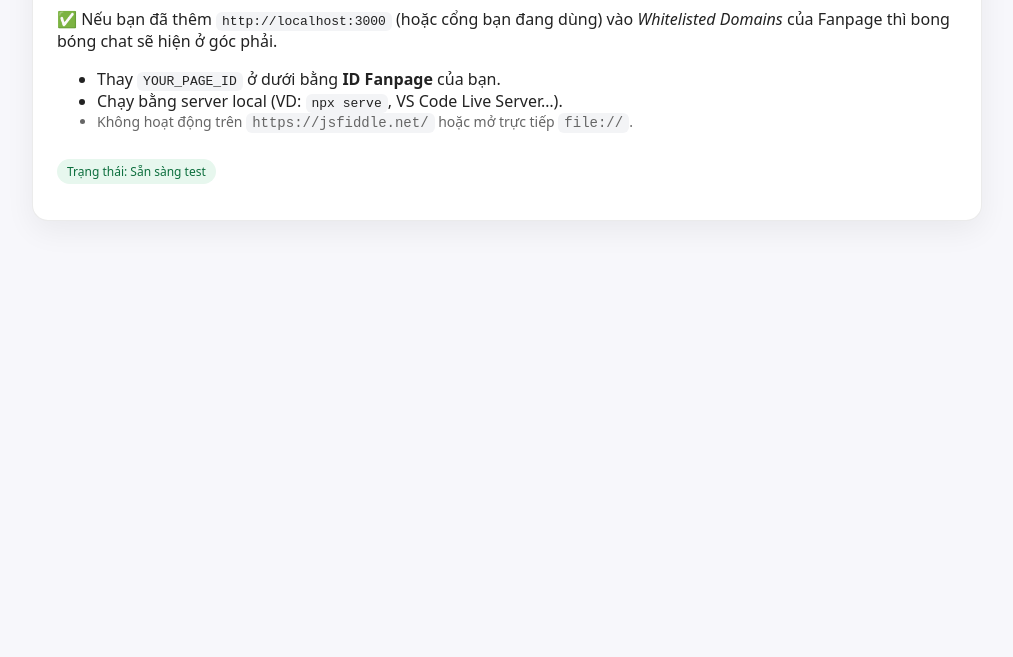
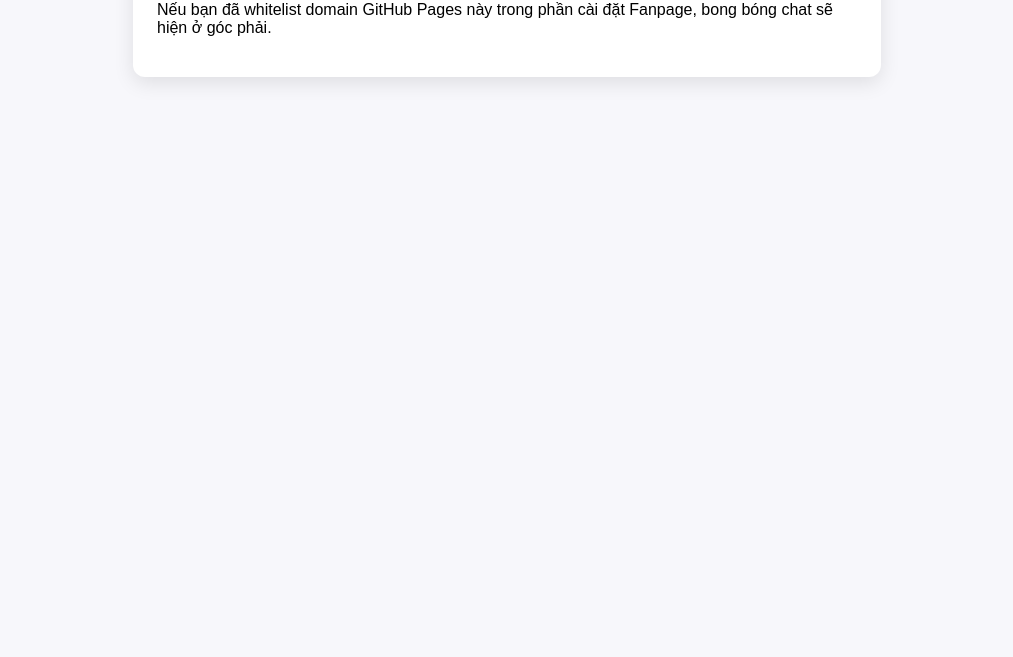
Before and after one commit to nguyendinhnam21062003-star/my-website, a plain HTML site: page index.html in a window 1280 px wide. Shown: the part 143-800 px from the top of the page, without its empty margins (133-1146 px from the left). Drawn offline with Linux system fonts and the light colour scheme.

Commit message:
Update index.html

```diff
--- a/index.html
+++ b/index.html
@@ -4,47 +4,27 @@
     <meta charset="utf-8" />
     <title>Test Messenger Chat Plugin</title>
     <meta name="viewport" content="width=device-width, initial-scale=1" />
-    <!-- Màu nhẹ để dễ nhìn nền -->
     <style>
-      :root {
-        --bg: #f7f7fb;
-        --card: #ffffff;
-        --text: #222;
-      }
       body {
         margin: 0;
-        font-family: ui-sans-serif, system-ui, -apple-system, Segoe UI, Roboto, Noto Sans, Ubuntu, Cantarell, Helvetica Neue, Arial;
-        background: var(--bg);
-        color: var(--text);
+        font-family: Arial, sans-serif;
+        background: #f7f7fb;
       }
       .container {
-        max-width: 900px;
+        max-width: 700px;
         margin: 40px auto;
-        background: var(--card);
-        border: 1px solid rgba(0,0,0,0.08);
-        border-radius: 16px;
+        background: #fff;
+        border-radius: 12px;
         padding: 24px;
-        box-shadow: 0 10px 30px rgba(0,0,0,0.06);
+        box-shadow: 0 6px 20px rgba(0,0,0,0.1);
       }
-      code, pre { background: #f3f4f6; padding: 2px 6px; border-radius: 6px; }
-      .hint { color: #666; font-size: 14px; }
-      .ok { display: inline-block; padding: 4px 10px; background: #e7f7ee; color: #0c6e3d; border-radius: 999px; font-size: 12px; }
     </style>
   </head>
 
   <body>
     <div class="container">
-      <h1>Test Facebook Messenger Customer Chat</h1>
-      <p>
-        ✅ Nếu bạn đã thêm <code>http://localhost:3000</code> (hoặc cổng bạn đang dùng) vào
-        <em>Whitelisted Domains</em> của Fanpage thì bong bóng chat sẽ hiện ở góc phải.
-      </p>
-      <ul>
-        <li>Thay <code>YOUR_PAGE_ID</code> ở dưới bằng <strong>ID Fanpage</strong> của bạn.</li>
-        <li>Chạy bằng server local (VD: <code>npx serve</code>, VS Code Live Server…).</li>
-        <li class="hint">Không hoạt động trên <code>https://jsfiddle.net/</code> hoặc mở trực tiếp <code>file://</code>.</li>
-      </ul>
-      <p class="ok">Trạng thái: Sẵn sàng test</p>
+      <h1>Test Facebook Messenger Chat</h1>
+      <p>Nếu bạn đã whitelist domain GitHub Pages này trong phần cài đặt Fanpage, bong bóng chat sẽ hiện ở góc phải.</p>
     </div>
 
     <!-- Messenger Plugin: root -->
@@ -54,24 +34,18 @@
     <div id="fb-customer-chat" class="fb-customerchat"></div>
 
     <script>
-      // GÁN PAGE_ID của bạn ở đây:
+      // Gắn Page ID của bạn
       var chatbox = document.getElementById('fb-customer-chat');
-      chatbox.setAttribute('page_id', 'YOUR_PAGE_ID'); // ← Thay bằng Page ID thật
-      chatbox.setAttribute('attribution', 'biz_inbox');
-
-      // Tuỳ chọn giao diện (không bắt buộc)
-      // chatbox.setAttribute('theme_color', '#ff6600');
-      // chatbox.setAttribute('greeting_dialog_display', 'show'); // 'hide' | 'fade'
-      // chatbox.setAttribute('logged_in_greeting', 'Xin chào! Mình có thể giúp gì?');
-      // chatbox.setAttribute('logged_out_greeting', 'Xin chào! Đăng nhập Facebook để chat nhanh hơn nhé!');
+      chatbox.setAttribute("page_id", "61554870864426");
+      chatbox.setAttribute("attribution", "biz_inbox");
     </script>
 
     <!-- FB SDK -->
     <script>
       window.fbAsyncInit = function() {
         FB.init({
-          xfbml: true,
-          version: 'v19.0' // hoặc phiên bản mới nhất Facebook đang hỗ trợ
+          xfbml            : true,
+          version          : 'v19.0'
         });
       };
 
@@ -79,7 +53,6 @@
         var js, fjs = d.getElementsByTagName(s)[0];
         if (d.getElementById(id)) return;
         js = d.createElement(s); js.id = id;
-        // Ngôn ngữ Việt Nam:
         js.src = "https://connect.facebook.net/vi_VN/sdk/xfbml.customerchat.js";
         fjs.parentNode.insertBefore(js, fjs);
       }(document, 'script', 'facebook-jssdk'));
```
